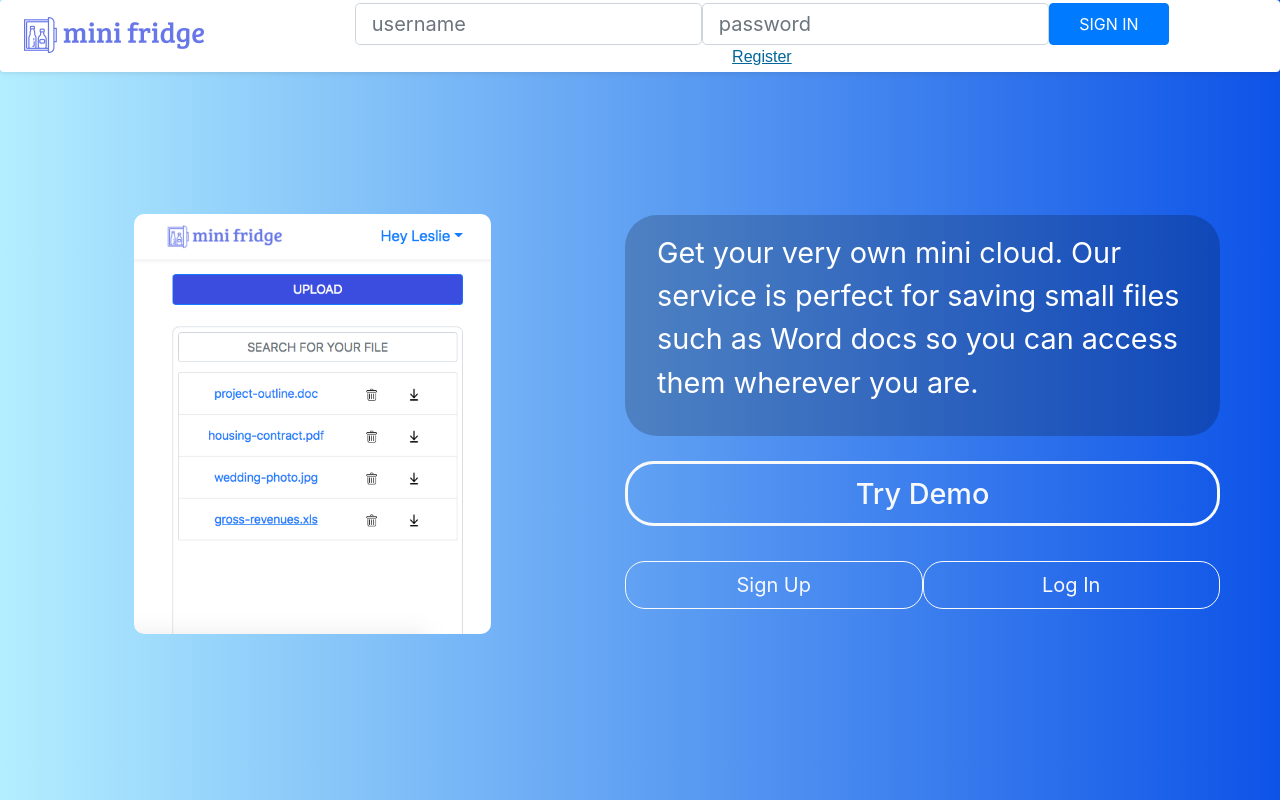
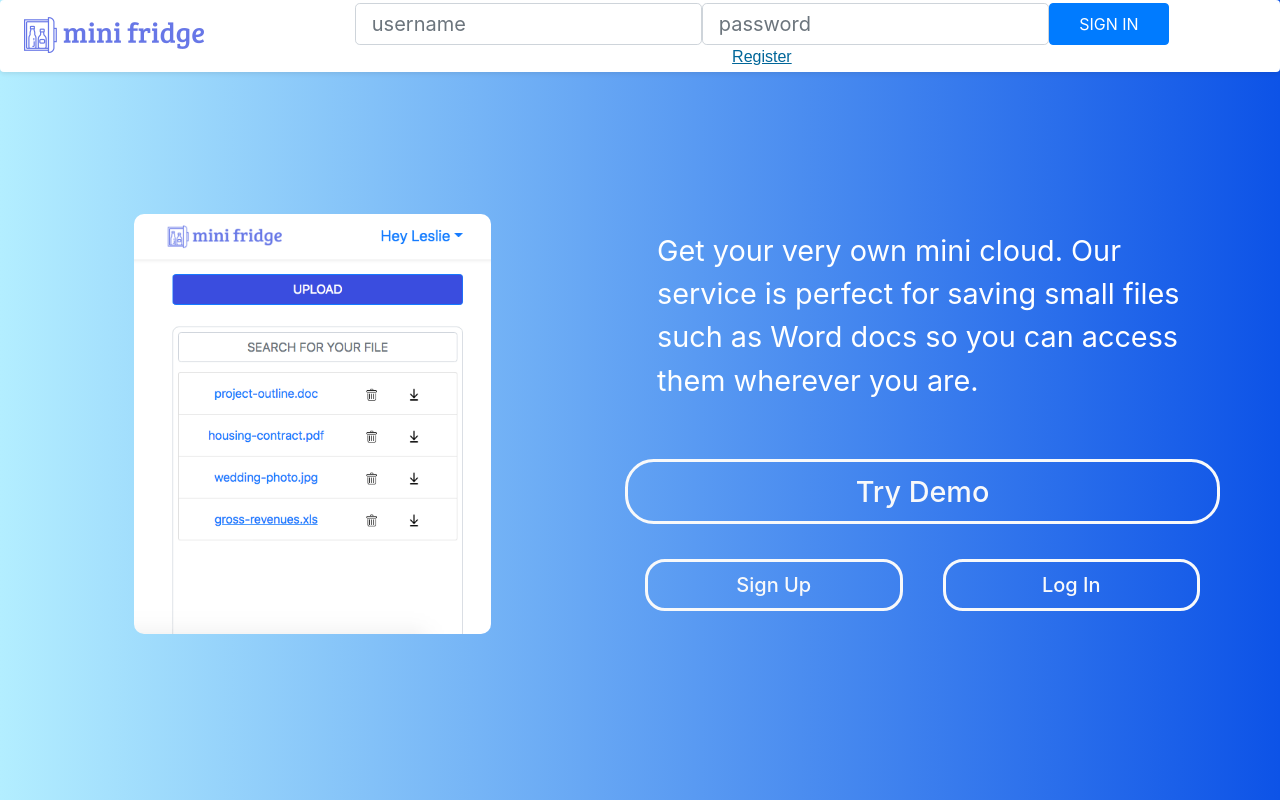
Before and after one commit to hnryzhng/mini-fridge, a React (Create React App) app in the folder client/: page / in a window 1280 px wide. Built offline with nearby package versions, Linux system fonts and the light colour scheme.

Commit message:
finished basic styling of landing section

```diff
--- a/client/src/styles.css
+++ b/client/src/styles.css
@@ -106,7 +106,7 @@
 #landing-text-container {
 	margin-bottom: 1.6em;
 	padding: 1em 2em 1em 2em;
-	background-color: rgba(0, 0, 0, 0.2);
+	background-color: rgba(0, 0, 0, 0);
 	border-radius: 2em;
 
 }
@@ -128,12 +128,18 @@
 	font-weight: 500;
 }
 
-#landing-register-button #landing-login-button {	border-width: 3px;
-	border-color: #fff;
-	color: #ffffff;
-	font-size: 1.5em;
-	font-weight: 700;
-	margin-left: 1.3em;
+#landing-register-button {
+	border-width: 3px;
+	margin-left: 1em;
+	margin-right: 1em;
+	font-weight: 500;
+}
+
+#landing-login-button {
+	border-width: 3px;
+	margin-left: 1em;
+	margin-right: 1em;
+	font-weight: 500;
 }
 
 #upload-file-button {
```
